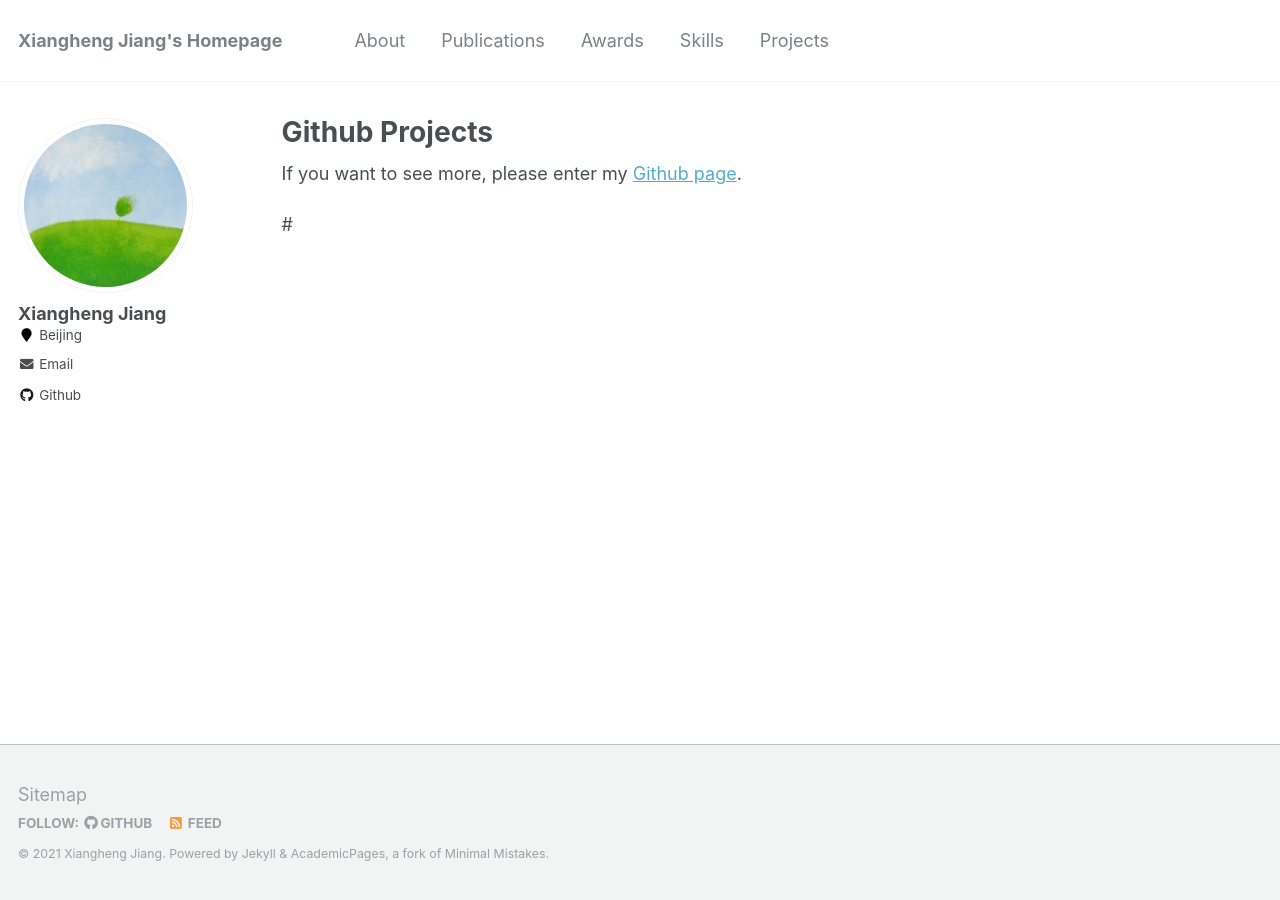
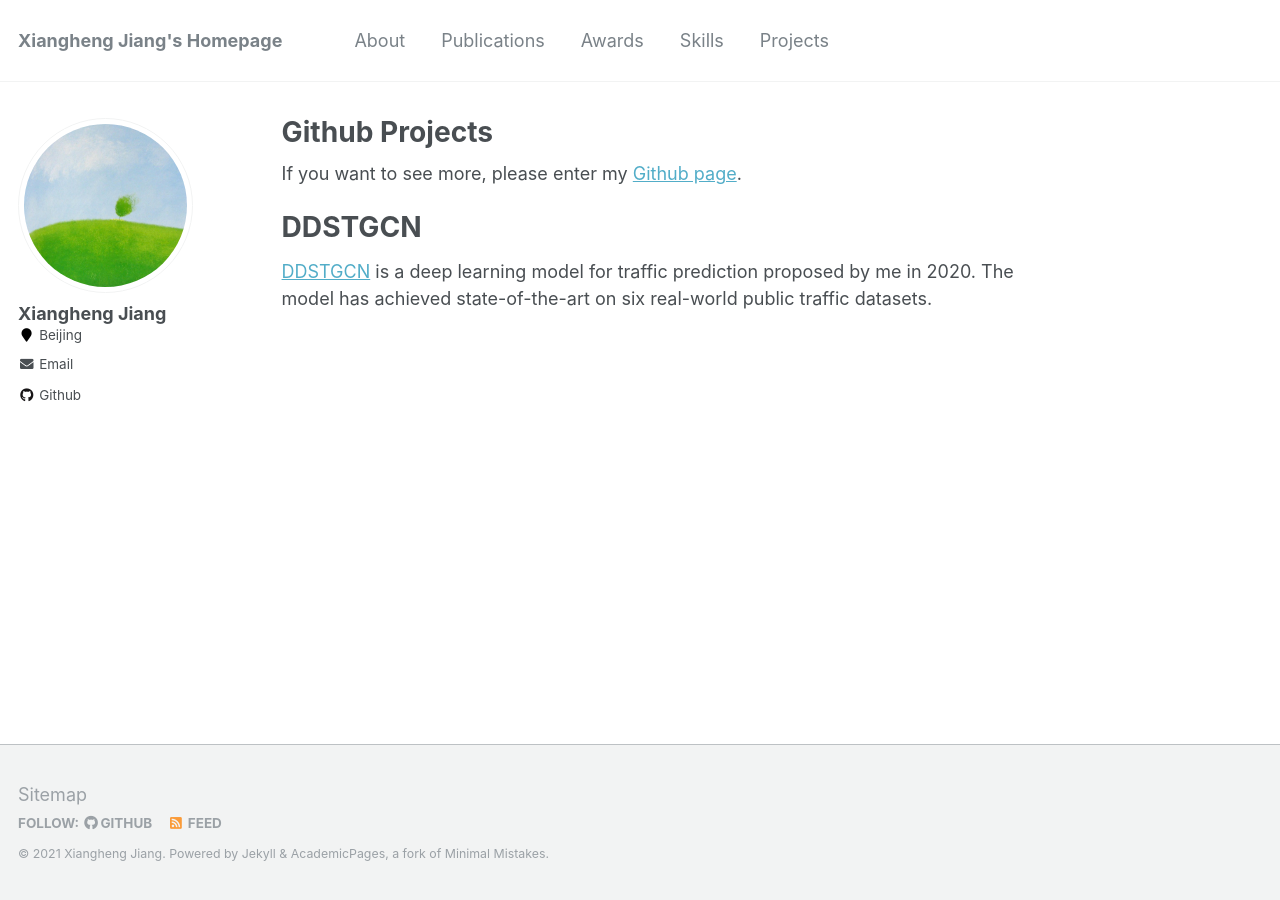
Before and after one commit to j1o2h3n/j1o2h3n.github.io, a Jekyll site: the page built from _pages/project.md, in a window 1280 px wide. Built offline with Jekyll 4.4.1, drawn with Linux system fonts in a browser that asks for light colours.

Commit message:
Update project.md

```diff
--- a/_pages/project.md
+++ b/_pages/project.md
@@ -6,4 +6,5 @@ author_profile: true
 
 If you want to see more, please enter my [Github page](https://github.com/j1o2h3n).
 
-#
+# DDSTGCN
+[DDSTGCN](https://github.com/j1o2h3n/DDSTGCN) is a deep learning model for traffic prediction proposed by me in 2020. The model has achieved state-of-the-art on six real-world public traffic datasets.
```
